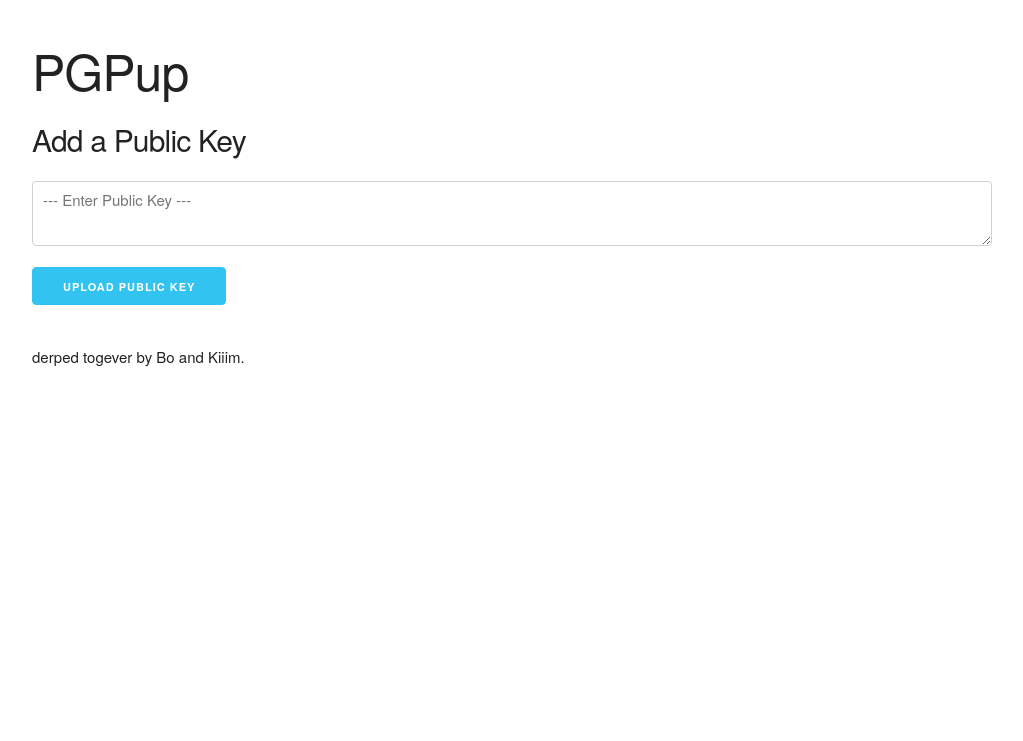
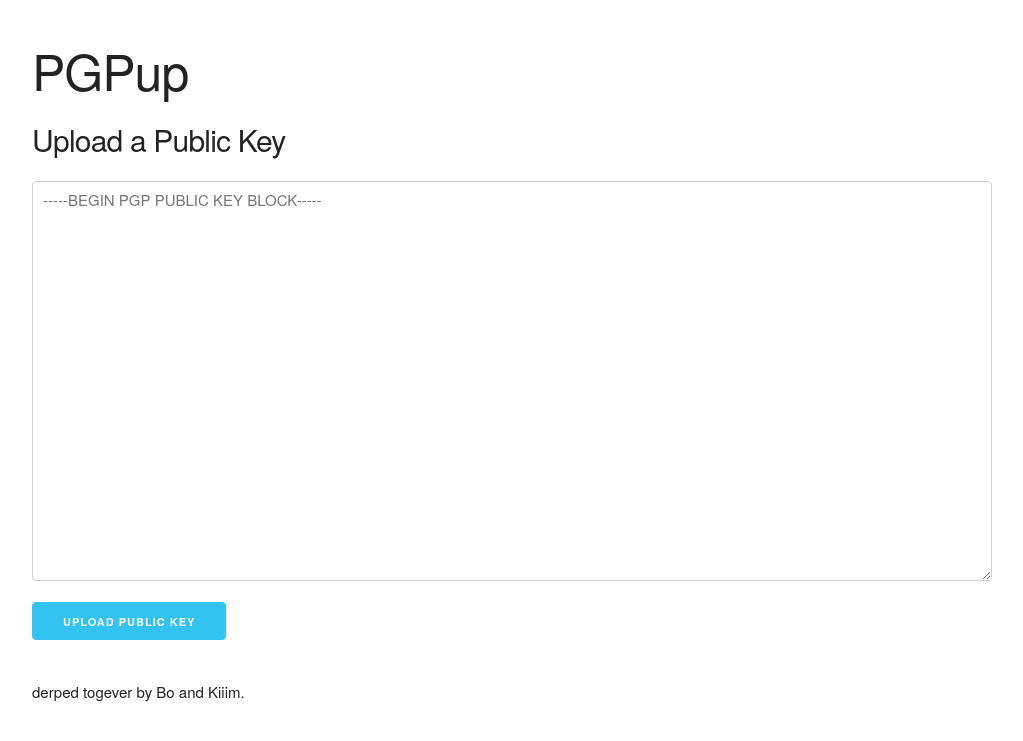
Before and after one commit to blopker/pgpup, a Jekyll site: the page built from upload/index.html, in a window 1280 px wide. Shown: the top 741 px of the page, without its empty margins (128-1151 px from the left). Built offline with Jekyll 4.4.1, drawn with Linux system fonts in a browser that asks for light colours; some web fonts are replaced.

Commit message:
layout tweaks for consistency across pages.

```diff
--- a/upload/index.html
+++ b/upload/index.html
@@ -5,9 +5,9 @@ layout: default
 <div class="home">
   <div class="row">
     <div>
-      <h4>Add a Public Key</h4>
+      <h4>Upload a Public Key</h4>
       	<form>
-      		<textarea class="u-full-width" placeholder="--- Enter Public Key ---"></textarea>
+      		<textarea class="u-full-width" placeholder="-----BEGIN PGP PUBLIC KEY BLOCK-----" name="" id="pub-key" cols="30" rows="10"></textarea>
       		 <input class="button-primary" type="submit" value="Upload Public Key">
       	</form>
     </div>
```
